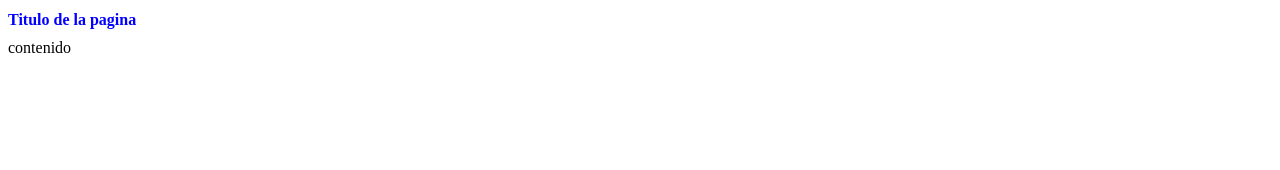
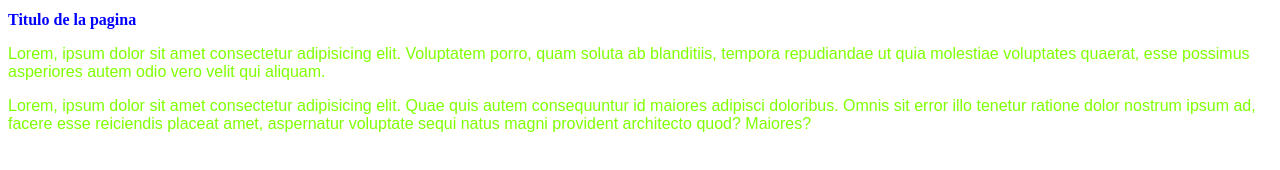
Before and after one commit to JulianMi12/ProyectoGit, a plain HTML site: page Index.html in a window 1280 px wide. Drawn offline with Linux system fonts and the light colour scheme.

Commit message:
Se han agregado dos parrafos de contenido, ademas se ha creado una carpeta para los estilos.

```diff
--- /dev/null
+++ b/CSS/estilos.css
@@ -0,0 +1,10 @@
+h1 {
+    color: blue;
+    font-size: medium;
+}
+
+.parrafos {
+    color: chartreuse;
+    font-size: medium;
+    font-family: Arial, Helvetica, sans-serif;
+}
--- a/Index.html
+++ b/Index.html
@@ -5,14 +5,8 @@
     <meta charset="UTF-8">
     <meta http-equiv="X-UA-Compatible" content="IE=edge">
     <meta name="viewport" content="width=device-width, initial-scale=1.0">
+    <link rel="stylesheet" href="CSS/estilos.css">
     <title>Index</title>
-
-    <style>
-        h1 {
-            color: blue;
-            font-size: medium;
-        }
-    </style>
 
 </head>
 
@@ -21,8 +15,9 @@
         <h1>Titulo de la pagina</h1>
     </header>
 
-    contenido
-
+    <p class="parrafos">Lorem, ipsum dolor sit amet consectetur adipisicing elit. Voluptatem porro, quam soluta ab blanditiis, tempora repudiandae ut quia molestiae voluptates quaerat, esse possimus asperiores autem odio vero velit qui aliquam.</p>
+    <p class="parrafos"> Lorem, ipsum dolor sit amet consectetur adipisicing elit. Quae quis autem consequuntur id maiores adipisci doloribus. Omnis sit error illo tenetur ratione dolor nostrum ipsum ad, facere esse reiciendis placeat amet, aspernatur voluptate sequi natus
+        magni provident architecto quod? Maiores?</p>
 </body>
 
 </html>
```
